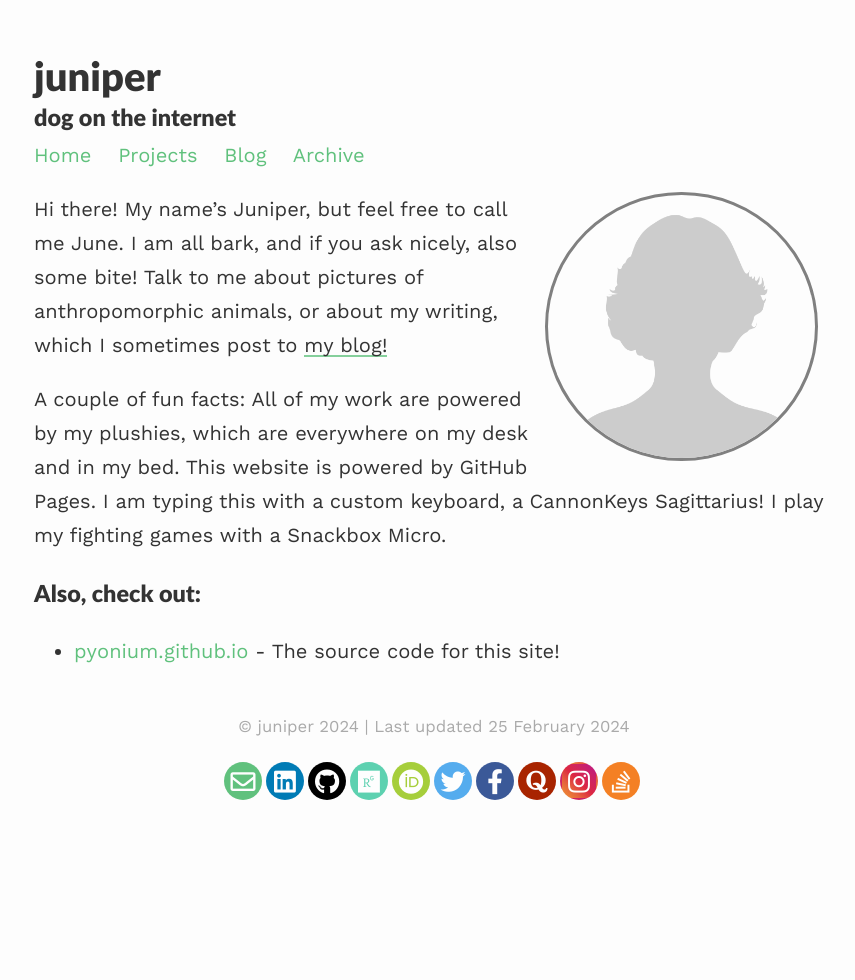
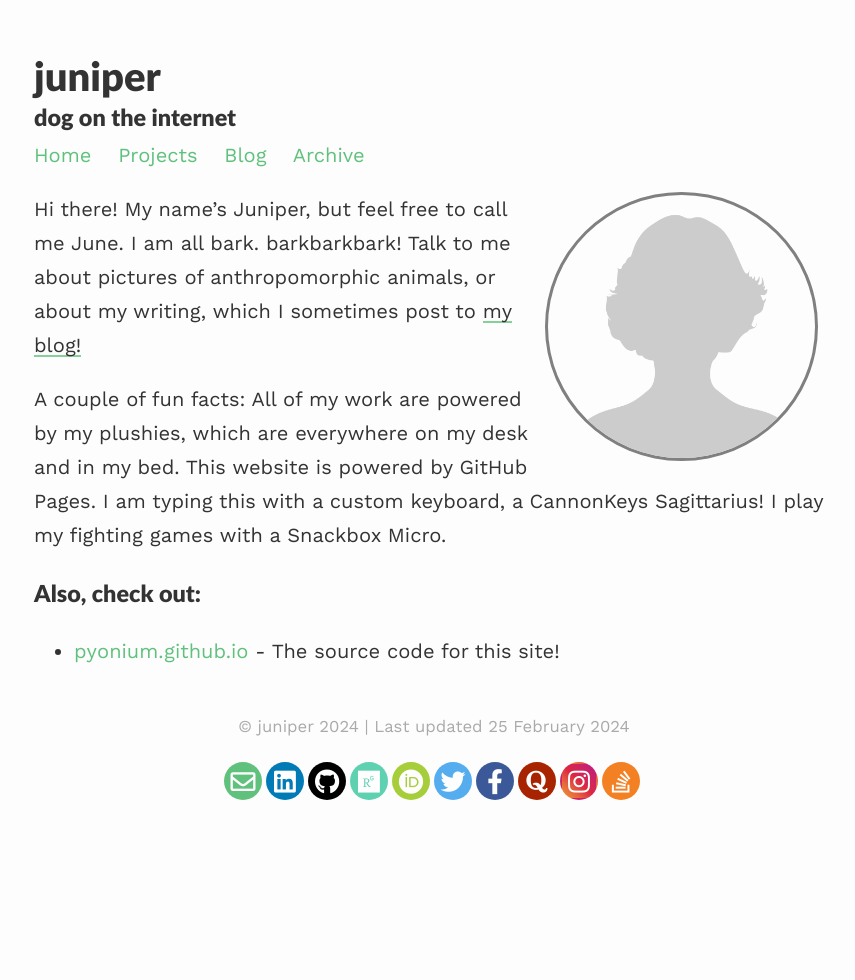
Before and after one commit to pyonium/pyonium.github.io, a Jekyll site: the page built from index.md, in a window 1280 px wide. Shown: the whole page, without its empty margins (206-1061 px from the left). Built offline with Jekyll 4.4.1, drawn with Linux system fonts in a browser that asks for light colours; nearby versions of some CDN libraries.

Commit message:
removed cringe

```diff
--- a/index.md
+++ b/index.md
@@ -7,7 +7,7 @@ profile:
 published: true
 ---
 
-Hi there! My name's Juniper, but feel free to call me June. I am all bark, and if you ask nicely, also some bite! Talk to me about pictures of anthropomorphic animals, or about my writing, which I sometimes post to [my blog!](https://ju.niper.me/blog/){:target="_blank"}
+Hi there! My name's Juniper, but feel free to call me June. I am all bark. barkbarkbark! Talk to me about pictures of anthropomorphic animals, or about my writing, which I sometimes post to [my blog!](https://ju.niper.me/blog/){:target="_blank"}
 
 A couple of fun facts: All of my work are powered by my plushies, which are everywhere on my desk and in my bed. This website is powered by GitHub Pages. I am typing this with a custom keyboard, a CannonKeys Sagittarius! I play my fighting games with a Snackbox Micro.
 
```
